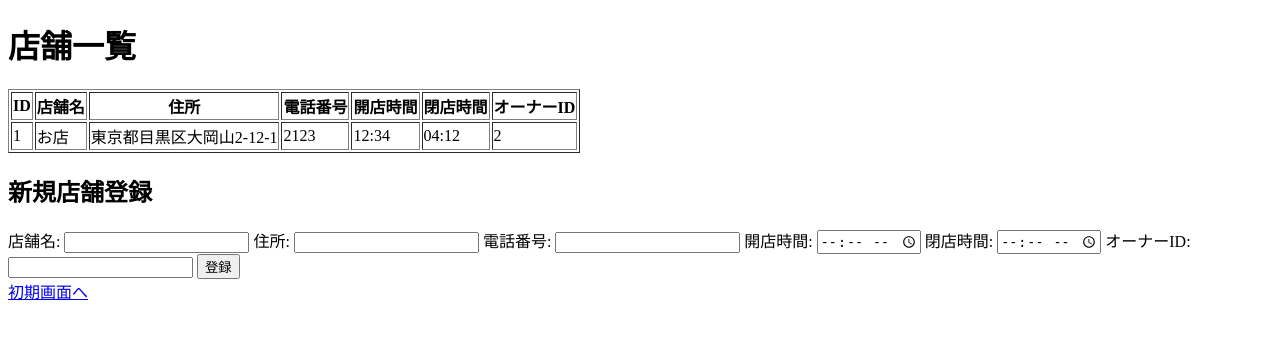
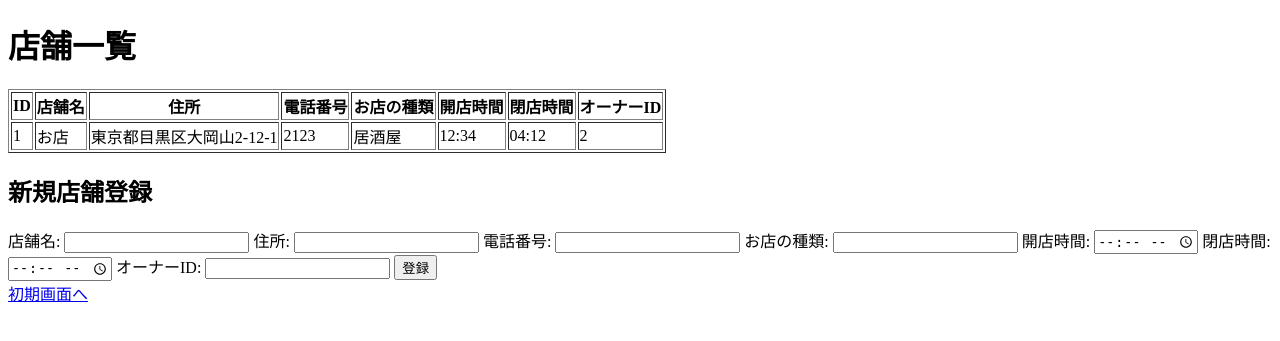
Before and after one commit to sekiguchi0731/HackU_team4, a Flask app: page /shops in a window 1280 px wide. Shown: the top 341 px of the page. Run offline with Flask 3, Linux system fonts and the light colour scheme; parts of the project's set-up code (start-up, migrations or seed data) failed here and were passed over.

Commit message:
shopにgenreを追加

```diff
--- a/sqlsampleapp/hackapp/models/restaurants.py
+++ b/sqlsampleapp/hackapp/models/restaurants.py
@@ -16,6 +16,7 @@ class Shop(db.Model):
     name = db.Column(db.String(100))
     address = db.Column(db.String(200))
     phone = db.Column(db.String(50))
+    genre = db.Column(db.String(50))
     opening_time = db.Column(db.String(10))
     closing_time = db.Column(db.String(10))
     owner_id = db.Column(db.Integer, db.ForeignKey("user.id"))
--- a/sqlsampleapp/hackapp/templates/shops.html
+++ b/sqlsampleapp/hackapp/templates/shops.html
@@ -72,6 +72,10 @@
                 <input type="text" id="phone" name="phone" required>
             </div>
             <div class="form-group">
+                <label for="phone">お店のジャンル</label>
+                <input type="text" id="genre" name="genre" required>
+            </div>
+            <div class="form-group">
                 <label for="opening_time">開店時間</label>
                 <input type="time" id="opening_time" name="opening_time" required>
             </div>
--- a/sqlsampleapp/hackapp/templates/shops_view.html
+++ b/sqlsampleapp/hackapp/templates/shops_view.html
@@ -13,6 +13,7 @@
             <th>店舗名</th>
             <th>住所</th>
             <th>電話番号</th>
+            <th>お店の種類</th>
             <th>開店時間</th>
             <th>閉店時間</th>
             <th>オーナーID</th>
@@ -23,6 +24,7 @@
             <td>{{ shop.name }}</td>
             <td>{{ shop.address }}</td>
             <td>{{ shop.phone }}</td>
+            <td>{{ shop.genre }}</td>
             <td>{{ shop.opening_time }}</td>
             <td>{{ shop.closing_time }}</td>
             <td>{{ shop.owner_id }}</td>
@@ -38,6 +40,8 @@
         <input type="text" id="address" name="address" required>
         <label for="phone">電話番号:</label>
         <input type="text" id="phone" name="phone" required>
+        <label for="phone">お店の種類:</label>
+        <input type="text" id="genre" name="genre" required>
         <label for="opening_time">開店時間:</label>
         <input type="time" id="opening_time" name="opening_time" required>
         <label for="closing_time">閉店時間:</label>
--- a/sqlsampleapp/hackapp/views.py
+++ b/sqlsampleapp/hackapp/views.py
@@ -74,6 +74,7 @@ def create_shop():
             name = data['name'],
             address = data['address'],
             phone = data['phone'],
+            genre = data['genre'],
             opening_time = data['opening_time'],
             closing_time = data['closing_time'],
             owner_id = id,
--- a/sqlsampleapp/server.py
+++ b/sqlsampleapp/server.py
@@ -3,5 +3,8 @@ from hackapp import app,db
 if __name__ == "__main__":
     app.run()
 
-#with app.app_context():  # アプリケーションコンテキストを作成
-#    db.create_all()  # データベースの全テーブルを作成
+"""
+以下を実行するとデータベースが作成されます。
+with app.app_context():  # アプリケーションコンテキストを作成
+    db.create_all()  # データベースの全テーブルを作成
+"""
```
Also changed, not shown: sqlsampleapp/instance/shop_system.db.
